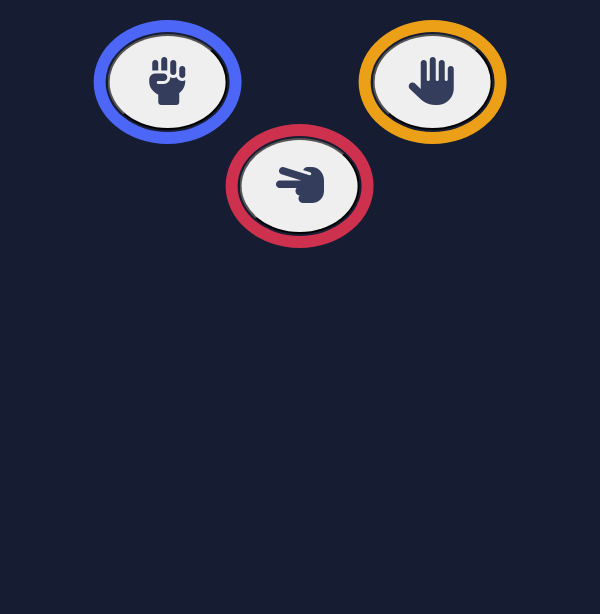
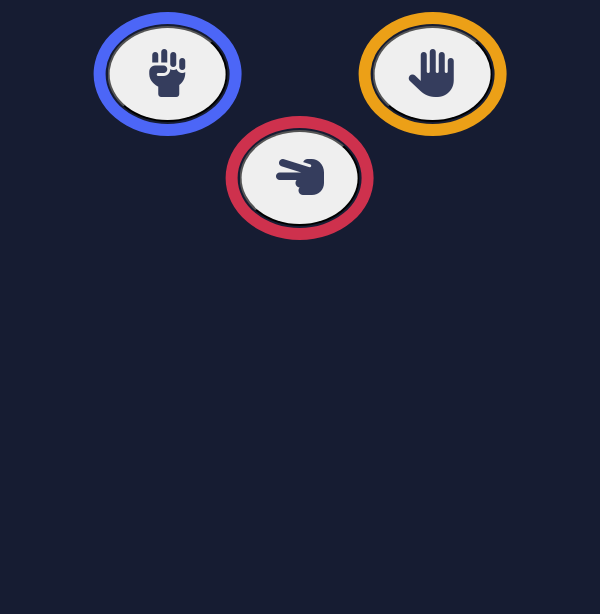
Before and after one commit to indkshitij/RPS-Game, a plain HTML site: page index.html in a window 600 px wide. Shown: the part 186-800 px from the top of the page. Drawn offline with Linux system fonts and the light colour scheme.

Commit message:
Update Responsiveness

```diff
--- a/index.css
+++ b/index.css
@@ -224,7 +224,7 @@ body {
 }
 @media (min-width: 600px) and (max-width: 900px) {
   .container {
-    padding: 3vh 2vw;
+    padding: 2vh 2vw;
   }
   .scoreContainer {
     width: 14vw;
@@ -256,7 +256,7 @@ body {
 }
 @media (min-width: 350px) and (max-width: 600px) {
   .container {
-    padding: 3vh 2vw;
+    padding: 2vh 2vw;
   }
   .header {
     padding: 1.5vh 2vw;
```
